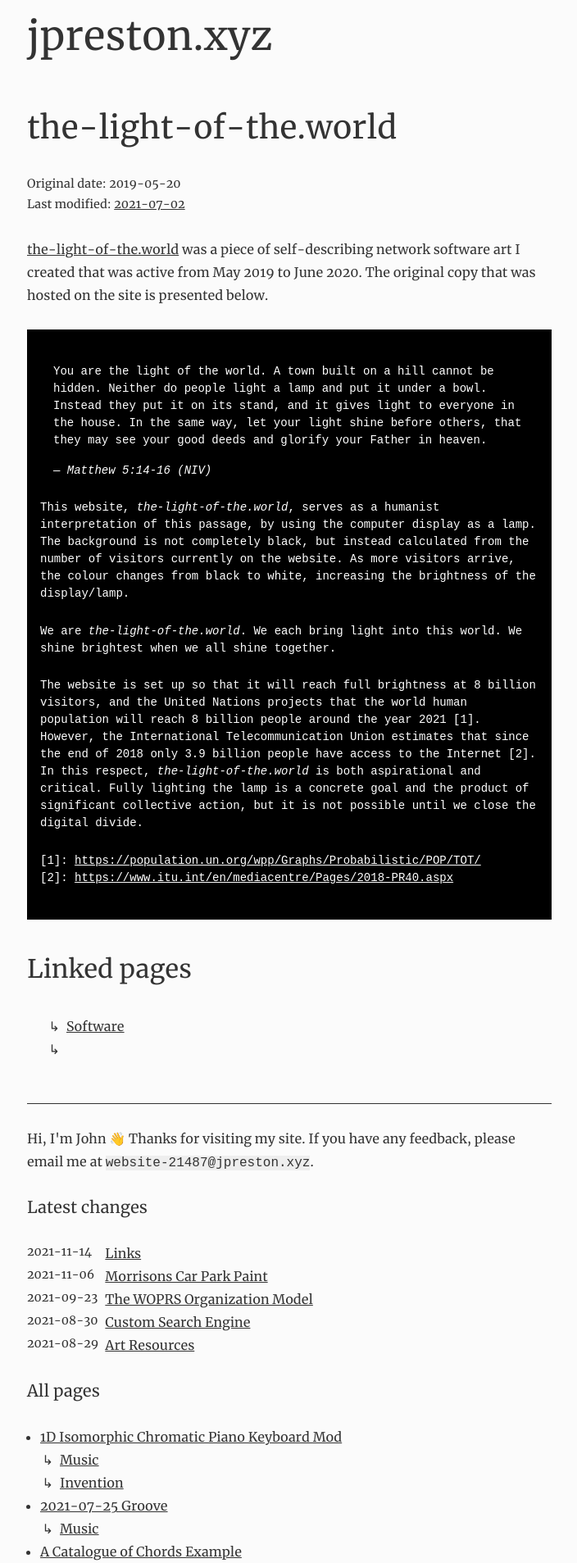
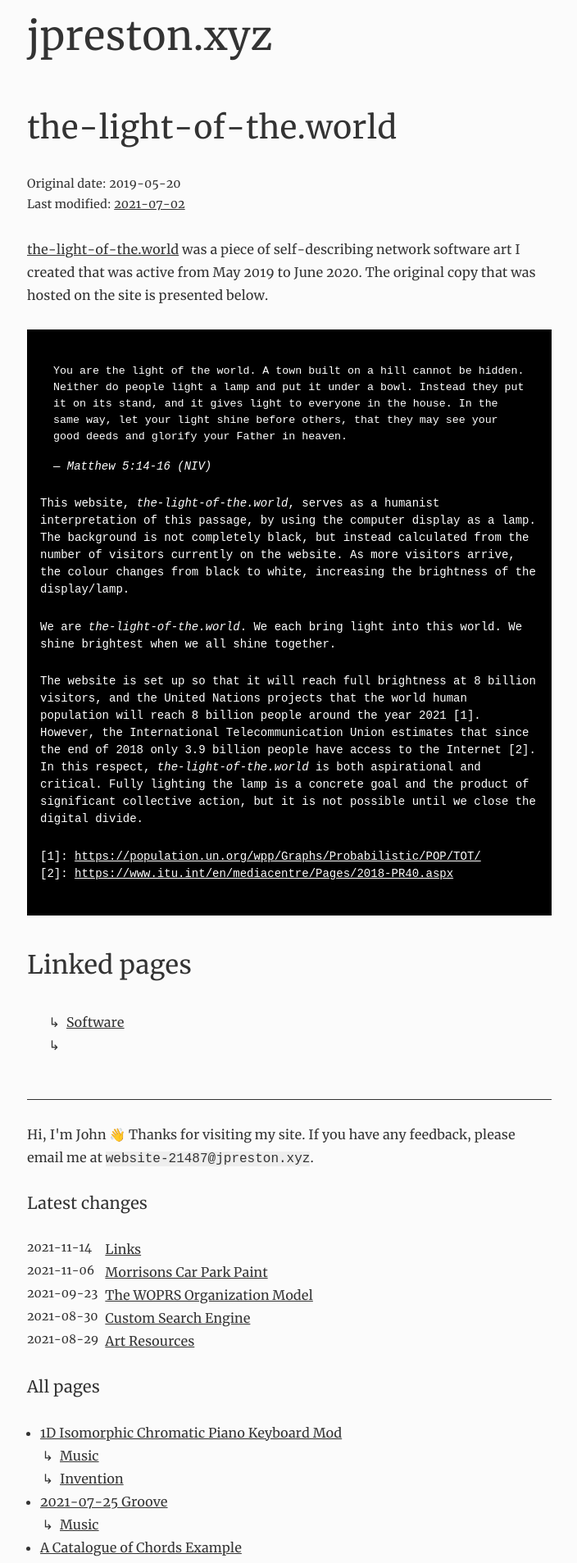
Before and after one commit to wcerfgba/jpreston.xyz, a Jekyll site: the page built from the-light-of-the-world.md, in a window 1280 px wide. Shown: the top 1907 px of the page at 82% size, without its empty margins (287-991 px from the left). Built offline with Jekyll 4.4.1, drawn with Linux system fonts in a browser that asks for light colours.

Commit message:
Make quotes more visually distinct with smaller font size

```diff
--- a/assets/css/style.scss
+++ b/assets/css/style.scss
@@ -118,6 +118,7 @@ pre, code {
 
 blockquote {
   margin: 0 0 0 2rem;
+  font-size: 0.95em;
 }
 
 
```
